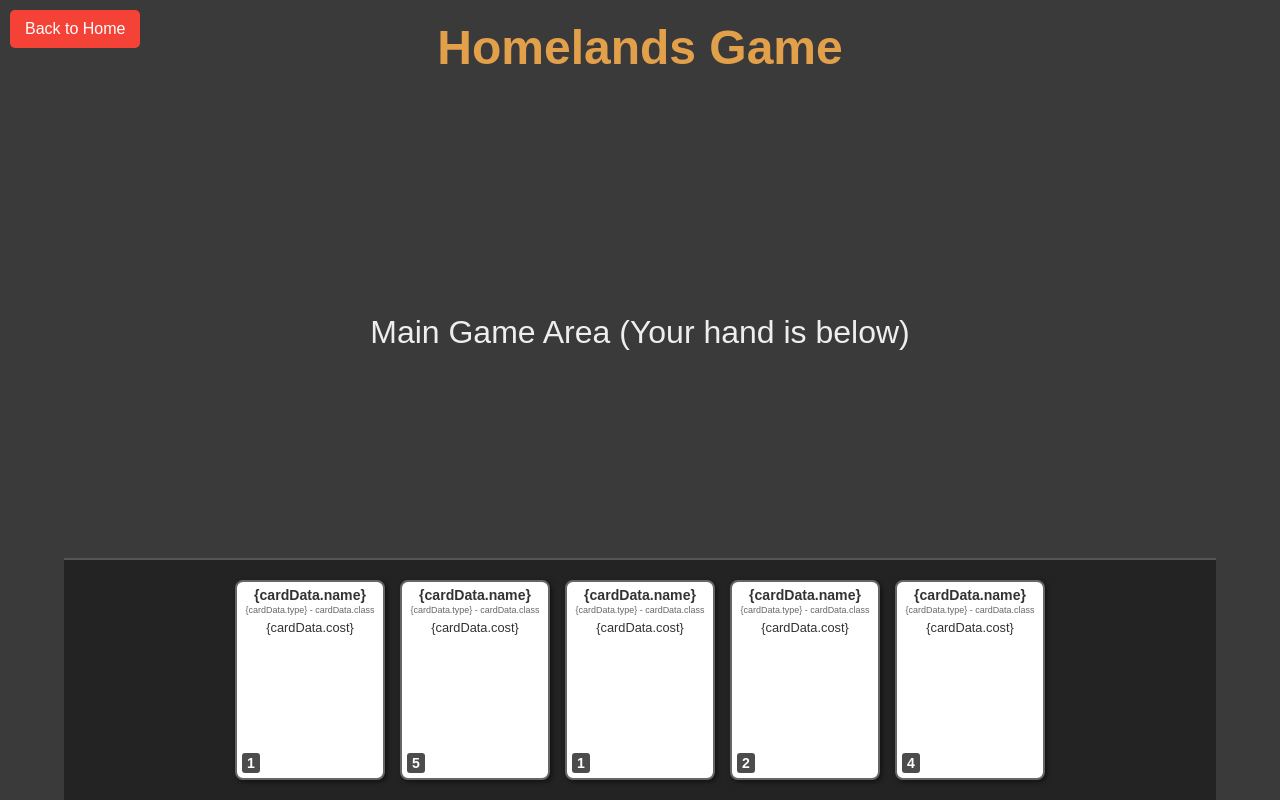
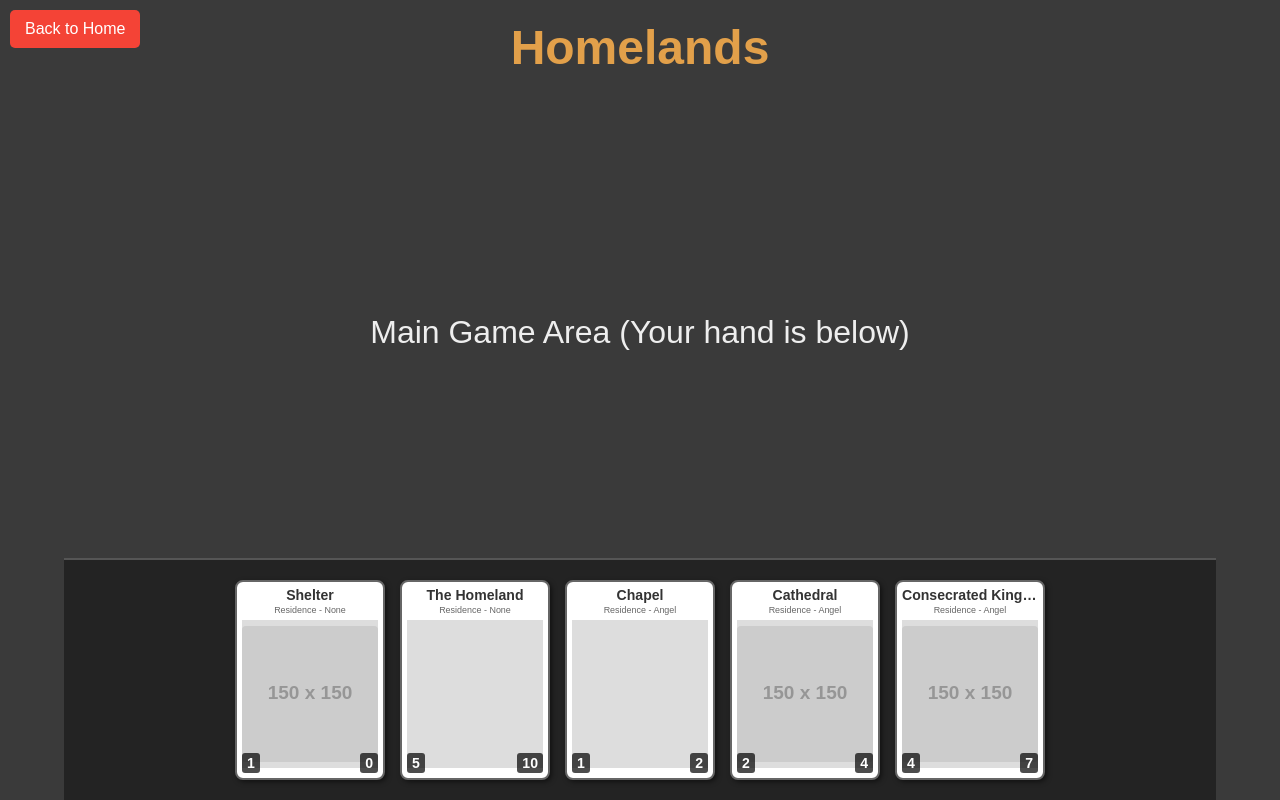
Before and after one commit to fozberry/playground, a plain HTML site: page game.html in a window 1280 px wide. Drawn offline with Linux system fonts and the light colour scheme; placeholder pictures from the web are drawn by us.

Commit message:
Update game.html

```diff
--- a/game.html
+++ b/game.html
@@ -3,7 +3,7 @@
 <head>
     <meta charset="UTF-8">
     <meta name="viewport" content="width=device-width, initial-scale=1.0">
-    <title>Homelands - Game Screen</title>
+    <title>Homelands</title>
     <style>
         body {
             font-family: Arial, sans-serif;
@@ -144,7 +144,7 @@
 <body>
     <a href="index.html" id="back-button">Back to Home</a>
 
-    <h1>Homelands Game</h1>
+    <h1>Homelands</h1>
 
     <div id="game-area">
         <p>Main Game Area (Your hand is below)</p>
@@ -235,14 +235,21 @@
         handDisplay.innerHTML = ''; // Clear existing content
 
         // Function to create a card element based on your specified layout
+        // Function to create a card element
 function createCardElement(cardData) {
     const cardDiv = document.createElement('div');
     cardDiv.classList.add('card');
-            cardDiv.dataset.cardId = cardData.id; // Store ID for future JS interactions
+    cardDiv.dataset.cardId = cardData.id;
 
+    // THIS IS THE CORRECTED HTML STRING.
+    // Notice the `${` and `}` around EVERY JavaScript variable.
     cardDiv.innerHTML = `
-                <div class="card-name"><span class="math-inline">\{cardData\.name\}</div\>
-                <div class="card-type-class">{cardData.type} - cardData.class</div><divclass="card−image−container"><imgsrc="{cardData.imageUrl}" alt="cardData.nameImage"></div><divclass="card−cost">{cardData.cost}</div>
+        <div class="card-name">${cardData.name}</div>
+        <div class="card-type-class">${cardData.type} - ${cardData.class}</div>
+        <div class="card-image-container">
+            <img src="${cardData.imageUrl}" alt="${cardData.name} Image">
+        </div>
+        <div class="card-cost">${cardData.cost}</div>
         <div class="card-res">${cardData.res}</div>
     `;
     return cardDiv;
```
Lines whose indentation alone changed are shown as unchanged.
